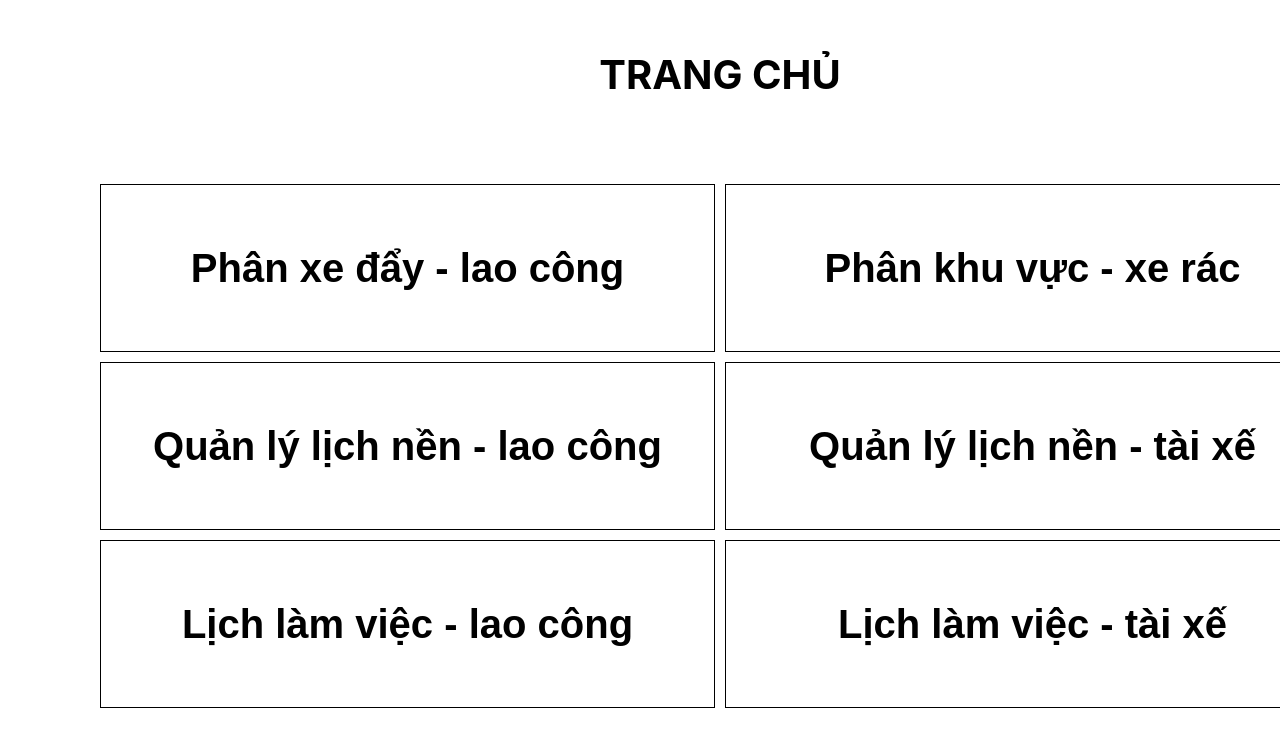
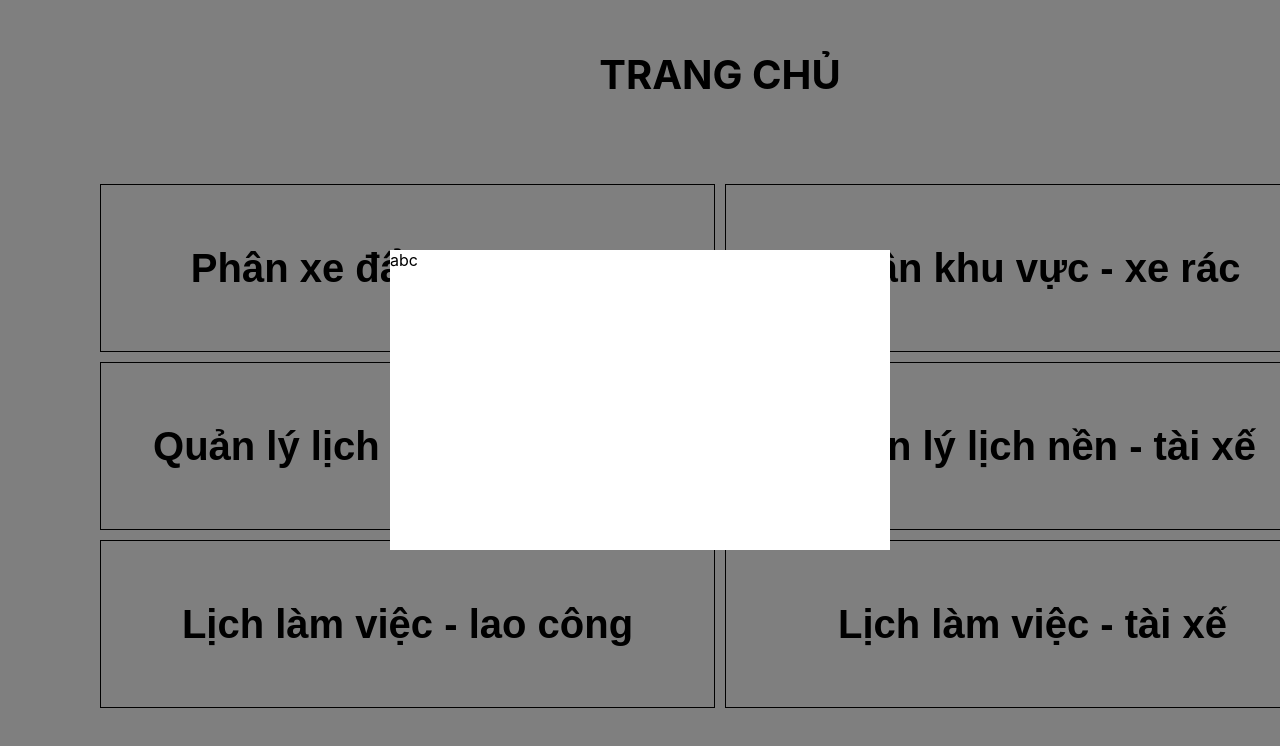
Before and after one commit to ducthuy-ng/uwc2, a Next.js app: page / in a window 1280 px wide. Both pictures are taken after a click on the button "Quản lý lịch nền - lao công". Shown: the top 746 px of the page. Built offline with nearby package versions, Linux system fonts and the light colour scheme.

Commit message:
Create backbone for Homepage modal

```diff
--- a/pages/index.tsx
+++ b/pages/index.tsx
@@ -1,8 +1,11 @@
 import type { NextPage } from "next";
 
-import styles from "./../styles/Homepage.module.css"
+import styles from "./../styles/Homepage.module.css";
+import { Dispatch, SetStateAction, useState } from "react";
 
 const Home: NextPage = () => {
+  const [showJATrolleyModal, setShowJATrolleyModal] = useState(false);
+
   return (
     <div className={styles.Trang_chu}>
       <div>
@@ -11,7 +14,14 @@ const Home: NextPage = () => {
       <div className={styles.Actions_Board}>
         <div className={styles.Column}>
           <button className={styles.button}> Phân xe đẩy - lao công</button>
-          <button className={styles.button}> Quản lý lịch nền - lao công</button>
+          <button
+            className={styles.button}
+            onClick={() => {
+              setShowJATrolleyModal(true);
+            }}
+          >
+            Quản lý lịch nền - lao công
+          </button>
           <button className={styles.button}> Lịch làm việc - lao công</button>
         </div>
 
@@ -21,8 +31,27 @@ const Home: NextPage = () => {
           <button className={styles.button}> Lịch làm việc - tài xế</button>
         </div>
       </div>
+
+      {showJATrolleyModal ? <AssignJATrolleyModal setShowModal={setShowJATrolleyModal} /> : null}
     </div>
   );
 };
 
+type ModalProps = {
+  setShowModal: Dispatch<SetStateAction<boolean>>;
+};
+
+function AssignJATrolleyModal(props: ModalProps) {
+  return (
+    <div
+      className={styles.modal_background}
+      onClick={() => {
+        props.setShowModal(false);
+      }}
+    >
+      <div className={styles.modal}>abc</div>
+    </div>
+  );
+}
+
 export default Home;
--- a/styles/Homepage.module.css
+++ b/styles/Homepage.module.css
@@ -1,4 +1,4 @@
-.Trang_chu{
+.Trang_chu {
   display: flex;
   flex-direction: column;
   align-items: center;
@@ -9,13 +9,12 @@
   width: 1440px;
   height: 1024px;
 
-    background: #FFFFFF;
+  background: #ffffff;
 
   margin: auto;
   height: 100%;
 }
-.Homepage_title
-{
+.Homepage_title {
   display: flex;
   flex-direction: row;
   padding: 0px;
@@ -31,8 +30,7 @@
   justify-content: center;
 }
 
-.Actions_Board
-{
+.Actions_Board {
   display: flex;
   flex-direction: row;
   justify-content: center;
@@ -42,7 +40,6 @@
 
   width: 1240px;
   height: 790px;
-
 
   /* Inside auto layout */
 
@@ -64,7 +61,6 @@
   width: 615px;
   height: 790px;
 
-
   /* Inside auto layout */
 
   flex: none;
@@ -75,7 +71,28 @@
   height: 100%;
 }
 
-.button{
+.modal_background {
+  position: fixed;
+  top: 0;
+  left: 0;
+
+  width: 100vw;
+  height: 100vh;
+
+  display: flex;
+  align-items: center;
+  justify-content: center;
+
+  background-color: rgba(0, 0, 0, 0.5);
+}
+
+.modal {
+  width: 500px;
+  height: 300px;
+  background-color: white;
+}
+
+.button {
   box-sizing: border-box;
 
   background-color: white;
```
Also changed, not shown: tsconfig.json (+4 -17 lines), 1 other file (tests, documents, lock files or other folders). Lines whose indentation alone changed are shown as unchanged.
